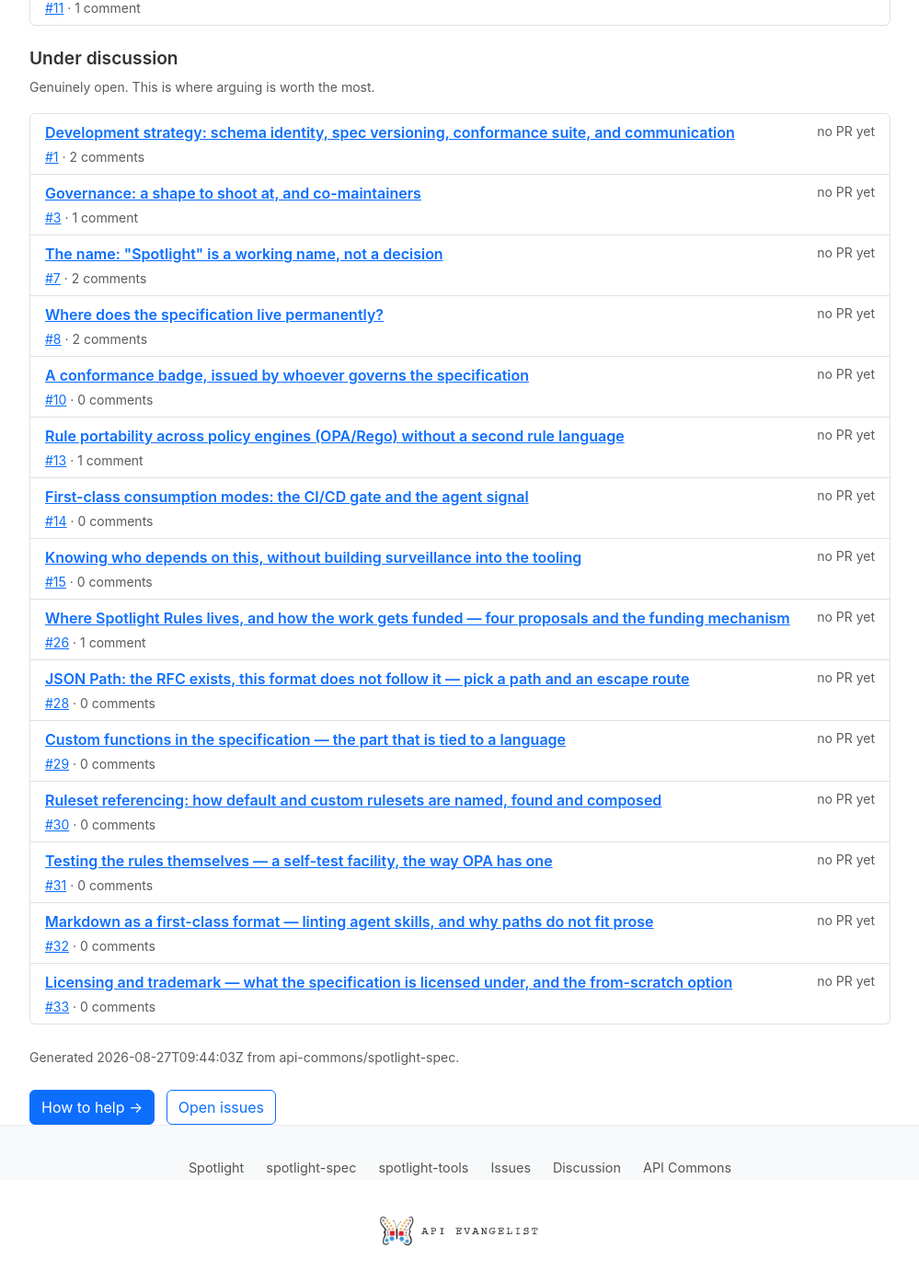
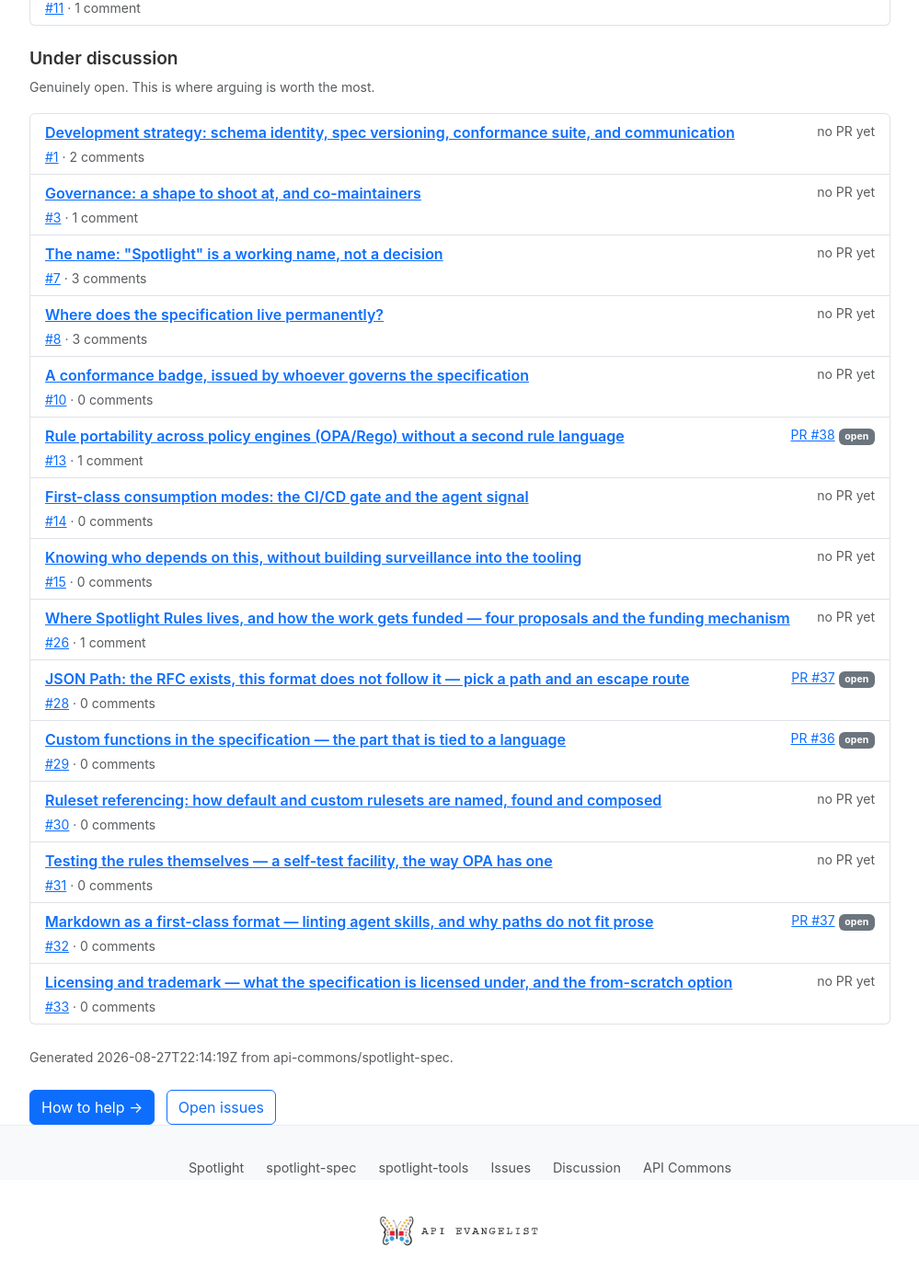
Before and after one commit to api-commons/spotlight-spec, a Jekyll site: the page built from roadmap.md, in a window 1280 px wide and 1400 px high, scrolled down 3516 px. Shown: the top 1394 px of the window at 92% size, without its empty margins (140-1139 px from the left). Built offline with Jekyll 4.4.1, drawn with Linux system fonts in a browser that asks for light colours; part of the change alters nothing that is shown; some of the changed text lies outside the part shown.

Commit message:
Refresh the roadmap from labeled issues

```diff
--- a/_data/roadmap.json
+++ b/_data/roadmap.json
@@ -1,14 +1,14 @@
 {
-  "generated": "2026-08-27T09:44:03Z",
+  "generated": "2026-08-27T22:14:19Z",
   "repos": [
     "api-commons/spotlight-spec"
   ],
   "counts": {
-    "total": 27,
-    "open": 27,
+    "total": 28,
+    "open": 28,
     "approved": 0,
     "deferred": 0,
-    "with_prs": 0,
+    "with_prs": 8,
     "raised": 0,
     "discussing": 15,
     "consensus": 3,
@@ -31,9 +31,9 @@
         "roadmap",
         "task"
       ],
-      "comments": 0,
+      "comments": 1,
       "created_at": "2026-07-31T17:32:55Z",
-      "updated_at": "2026-07-31T17:32:55Z",
+      "updated_at": "2026-08-27T15:24:22Z",
       "closed_at": null,
       "prs": []
     },
@@ -56,7 +56,15 @@
       "created_at": "2026-07-30T20:02:31Z",
       "updated_at": "2026-07-31T17:33:31Z",
       "closed_at": null,
-      "prs": []
+      "prs": [
+        {
+          "number": 37,
+          "title": "Propose a conformance suite: a case format, a runner contract, and thirteen cases",
+          "url": "https://github.com/api-commons/spotlight-spec/pull/37",
+          "state": "open",
+          "merged": false
+        }
+      ]
     },
     {
       "repo": "spotlight-spec",
@@ -74,11 +82,26 @@
         "roadmap",
         "task"
       ],
-      "comments": 1,
+      "comments": 3,
       "created_at": "2026-07-31T17:32:52Z",
-      "updated_at": "2026-08-21T18:47:51Z",
+      "updated_at": "2026-08-27T16:02:22Z",
       "closed_at": null,
-      "prs": []
+      "prs": [
+        {
+          "number": 36,
+          "title": "docs: add a security policy",
+          "url": "https://github.com/api-commons/spotlight-spec/pull/36",
+          "state": "open",
+          "merged": false
+        },
+        {
+          "number": 37,
+          "title": "Propose a conformance suite: a case format, a runner contract, and thirteen cases",
+          "url": "https://github.com/api-commons/spotlight-spec/pull/37",
+          "state": "open",
+          "merged": false
+        }
+      ]
     },
     {
       "repo": "spotlight-spec",
@@ -160,9 +183,9 @@
         "question",
         "roadmap"
       ],
-      "comments": 2,
+      "comments": 3,
       "created_at": "2026-07-31T17:32:49Z",
-      "updated_at": "2026-08-21T18:47:50Z",
+      "updated_at": "2026-08-27T15:58:16Z",
       "closed_at": null,
       "prs": []
     },
@@ -182,9 +205,9 @@
         "question",
         "roadmap"
       ],
-      "comments": 2,
+      "comments": 3,
       "created_at": "2026-07-31T17:32:51Z",
-      "updated_at": "2026-08-21T18:47:50Z",
+      "updated_at": "2026-08-27T15:12:21Z",
       "closed_at": null,
       "prs": []
     },
@@ -228,7 +251,15 @@
       "created_at": "2026-07-31T17:32:56Z",
       "updated_at": "2026-08-21T18:47:53Z",
       "closed_at": null,
-      "prs": []
+      "prs": [
+        {
+          "number": 38,
+          "title": "Say in the specification that multi-format is a goal",
+          "url": "https://github.com/api-commons/spotlight-spec/pull/38",
+          "state": "open",
+          "merged": false
+        }
+      ]
     },
     {
       "repo": "spotlight-spec",
@@ -313,7 +344,15 @@
       "created_at": "2026-08-21T18:46:47Z",
       "updated_at": "2026-08-21T18:46:47Z",
       "closed_at": null,
-      "prs": []
+      "prs": [
+        {
+          "number": 37,
+          "title": "Propose a conformance suite: a case format, a runner contract, and thirteen cases",
+          "url": "https://github.com/api-commons/spotlight-spec/pull/37",
+          "state": "open",
+          "merged": false
+        }
+      ]
     },
     {
       "repo": "spotlight-spec",
@@ -335,7 +374,15 @@
       "created_at": "2026-08-21T18:46:48Z",
       "updated_at": "2026-08-21T18:46:48Z",
       "closed_at": null,
-      "prs": []
+      "prs": [
+        {
+          "number": 36,
+          "title": "docs: add a security policy",
+          "url": "https://github.com/api-commons/spotlight-spec/pull/36",
+          "state": "open",
+          "merged": false
+        }
+      ]
     },
     {
       "repo": "spotlight-spec",
@@ -401,7 +448,15 @@
       "created_at": "2026-08-21T18:46:51Z",
       "updated_at": "2026-08-21T18:46:51Z",
       "closed_at": null,
-      "prs": []
+      "prs": [
+        {
+          "number": 37,
+          "title": "Propose a conformance suite: a case format, a runner contract, and thirteen cases",
+          "url": "https://github.com/api-commons/spotlight-spec/pull/37",
+          "state": "open",
+          "merged": false
+        }
+      ]
     },
     {
       "repo": "spotlight-spec",
@@ -549,7 +604,15 @@
       "created_at": "2026-08-17T19:08:37Z",
       "updated_at": "2026-08-21T18:47:55Z",
       "closed_at": null,
-      "prs": []
+      "prs": [
+        {
+          "number": 38,
+          "title": "Say in the specification that multi-format is a goal",
+          "url": "https://github.com/api-commons/spotlight-spec/pull/38",
+          "state": "open",
+          "merged": false
+        }
+      ]
     },
     {
       "repo": "spotlight-spec",
@@ -592,6 +655,35 @@
       "updated_at": "2026-08-24T17:00:40Z",
       "closed_at": null,
       "prs": []
+    },
+    {
+      "repo": "spotlight-spec",
+      "repo_slug": "api-commons/spotlight-spec",
+      "number": 35,
+      "title": "Office hours agenda \u2014 2026-08-28",
+      "url": "https://github.com/api-commons/spotlight-spec/issues/35",
+      "state": "open",
+      "approved": false,
+      "deferred": false,
+      "maturity": null,
+      "maturity_rank": -1,
+      "labels": [
+        "documentation",
+        "roadmap"
+      ],
+      "comments": 3,
+      "created_at": "2026-08-27T14:03:23Z",
+      "updated_at": "2026-08-27T15:55:20Z",
+      "closed_at": null,
+      "prs": [
+        {
+          "number": 37,
+          "title": "Propose a conformance suite: a case format, a runner contract, and thirteen cases",
+          "url": "https://github.com/api-commons/spotlight-spec/pull/37",
+          "state": "open",
+          "merged": false
+        }
+      ]
     }
   ]
 }
```
